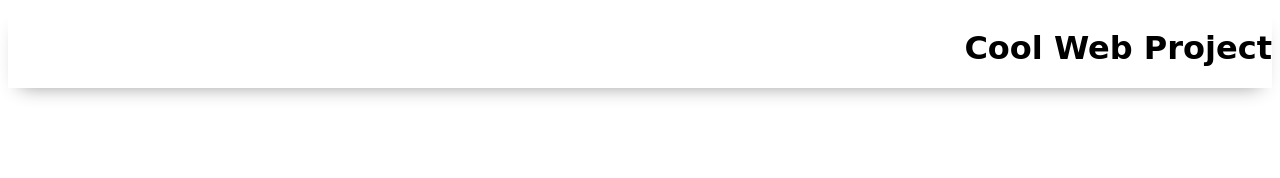
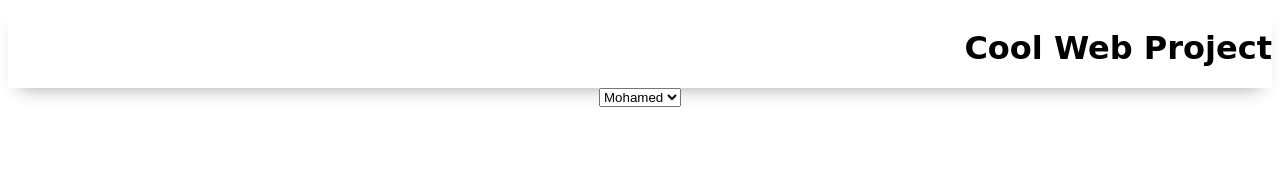
Before and after one commit to taha-amin/about-us-js, a plain HTML site: page index.html in a window 1280 px wide. Shown: the top 178 px of the page. Drawn offline with Linux system fonts and the light colour scheme; a web font is replaced by a local one.

Commit message:
modified index.html with select and options

```diff
--- a/index.html
+++ b/index.html
@@ -16,7 +16,12 @@
             <h1>Cool Web Project</h1>
         </header>
 
-        <main></main>
+        <main>
+            <select class="select">
+                <option value="one">Mohamed</option>
+                <option value="two">Pete</option>
+            </select>
+        </main>
 
         <footer>&copy; 2021 Aspiring Software Developer</footer>
 
```
